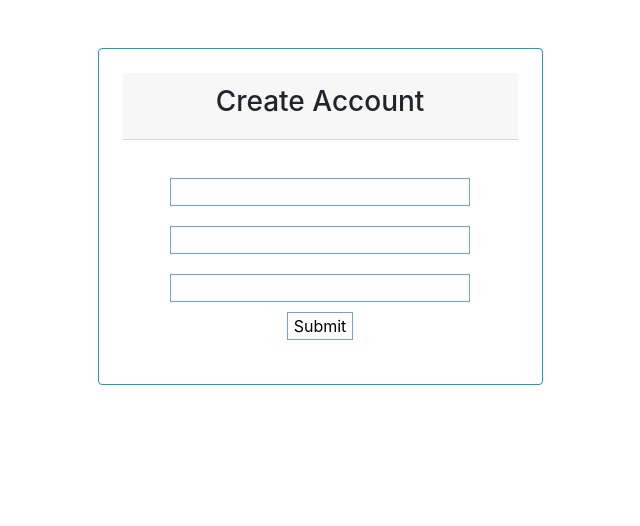
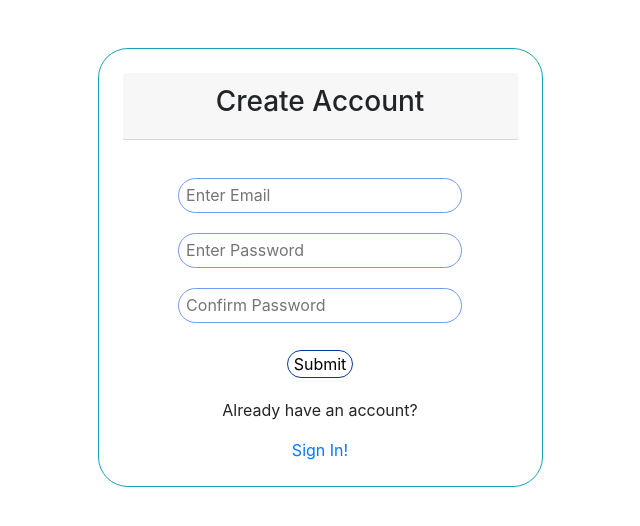
Before and after one commit to satyajitdash61/Car_Becho, a plain HTML site: page frontend/signup.html in a window 1280 px wide. Shown: the whole page, without its empty margins (320-960 px from the left). Drawn offline with nearby package versions, Linux system fonts and the light colour scheme.

Commit message:
updating

```diff
--- a/frontend/signup.html
+++ b/frontend/signup.html
@@ -29,12 +29,14 @@
                   <a href="login.html" class="float-right sign-in-label">Sign In</a>
               </form> -->
               <form >
-                  <input type="text" name="email" class="email">
-                  <input type="password" name="Password" class="password">
-                  <input type="password" name="repeat-Password" class="repeat-password">
+                  <input type="text" name="email" class="email" placeholder="Enter Email">
+                  <input type="password" name="Password" class="password" placeholder="Enter Password">
+                  <input type="password" name="repeat-Password" class="repeat-password" placeholder="Confirm Password">
               </form>
               <button id="check">Submit</button>
             </div>
+            <P>Already have an account? </P>
+        <a href="login.html" >Sign In!</a>
           </div>
 
         </div>
--- a/frontend/style.css
+++ b/frontend/style.css
@@ -1,13 +1,29 @@
+/* .card{
+    border-radius: 20px;
+} */
+.window{
+    border-radius: 30px !important;
+}
 input{
     margin: 10px;
-    width: 300px;
+    width: 80%;
+    height: 35px;
+    border-radius: 20px;
     padding-left: 2%;
     border: 1px solid rgb(115, 155, 241);
+    outline: none !important;
 }
 button{
+    position: relative;
+    margin-top: 5%;
     background-color: white;
-    border: 1px solid rgb(115, 155, 241);
-    outline: none;
+    border: 1px solid rgb(8, 54, 153);
+    border-radius: 20px;
+    outline: none !important;
     cursor: pointer;
+    transition: 0.5s;
 }
-button
+button:hover{
+    background-color: rgb(8, 54, 153);
+    color: white;
+}
```
Also changed, not shown: frontend/login.html (+4 -2 lines).
